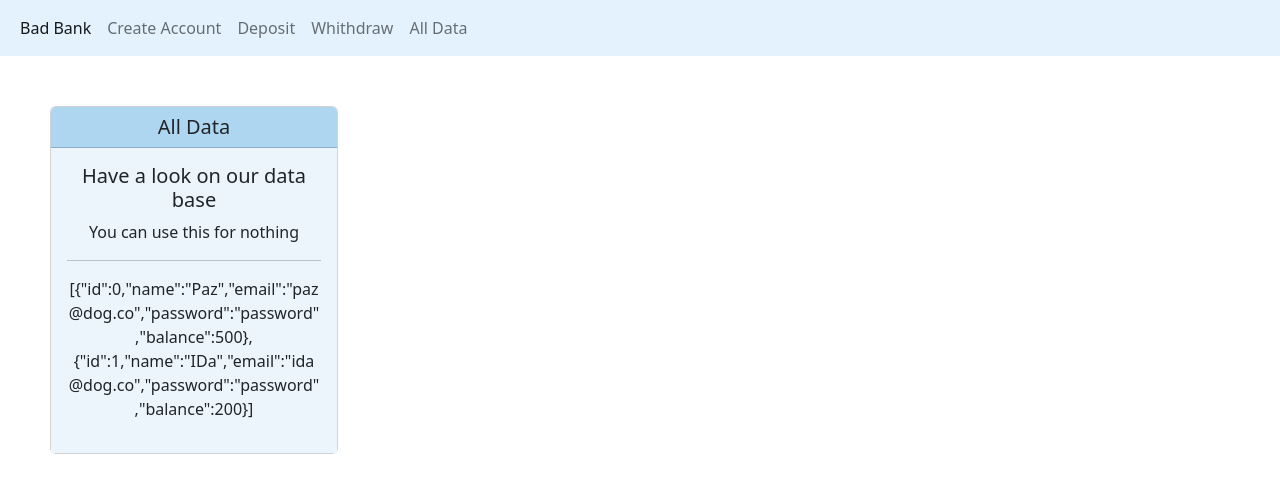
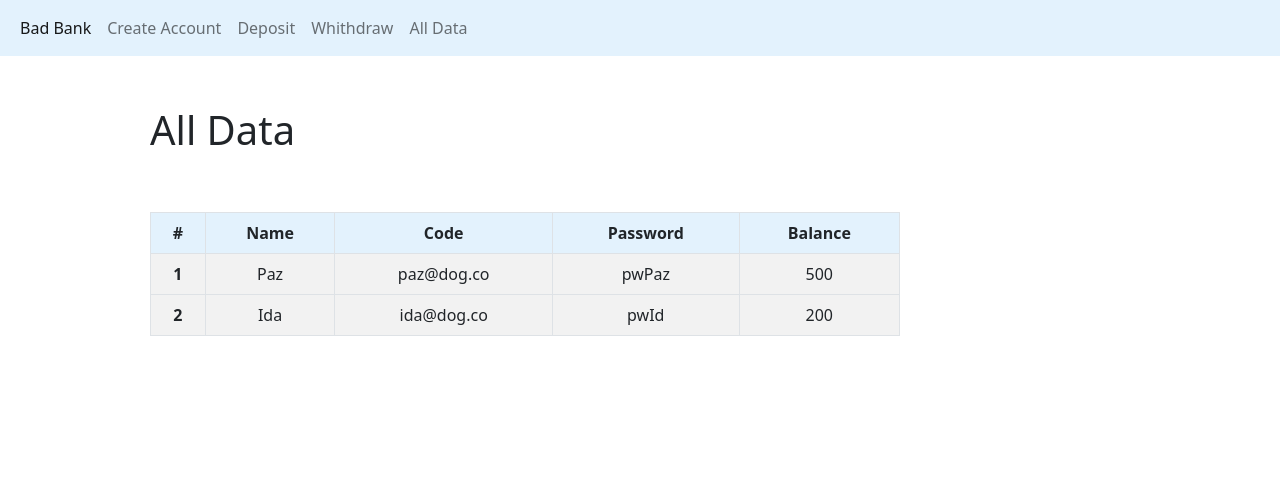
Before and after one commit to todiez/bank-react, a React (Create React App) app: page /alldata in a window 1280 px wide. Shown: the top 492 px of the page. Built offline with nearby package versions, Linux system fonts and the light colour scheme.

Commit message:
all data styled

```diff
--- a/src/components/AllData.js
+++ b/src/components/AllData.js
@@ -1,6 +1,5 @@
 import React from "react";
 import { useBankContext } from "../utils/BankContext";
-import Card from "./Card";
 
 function AllData() {
   //access shared context with help of react native function useContext and reference
@@ -8,21 +7,38 @@ function AllData() {
   const { bankUser, setBankUser } = useBankContext();
   console.log(bankUser);
 
+  return (
+    <div>
+
+      <h1 style={{textAlign: "left", paddingLeft: "150px", paddingTop: "50px"}}>All Data</h1>
 
 
-  return (
-      <Card
-        txtcolor="black"
-        header="All Data"
-        title="Have a look on our data base"
-        text="You can use this for nothing"
-        body={<p>{JSON.stringify(bankUser)}</p>}
-      />
-    // <div>
-    //   <h1>Welcome to BAD BANK</h1>
-    //   <h2>Your are at All Data</h2>
-    //   <p>{JSON.stringify(bankUser)}</p>
-    // </div>
+      <div className="table" style={{maxWidth: "900px", paddingLeft: "150px", paddingTop: "50px", }}>
+        <table className="table table-hover table-bordered table-striped">
+          <thead style={{background: "#e3f2fd"}}>
+            <tr>
+              <th scope="col">#</th>
+              <th scope="col">Name</th>
+              <th scope="col">Code</th>
+              <th scope="col">Password</th>
+              <th scope="col">Balance</th>
+            </tr>
+          </thead>
+
+          {bankUser?.map((user, counter) => (
+            <tbody key={user.id}>
+              <tr>
+                <th scope="row">{counter + 1}</th>
+                <td>{user.name}</td>
+                <td>{user.email}</td>
+                <td>{user.password}</td>
+                <td>{user.balance}</td>
+              </tr>
+            </tbody>
+          ))}
+        </table>
+      </div>
+    </div>
   );
 }
 
--- a/src/components/Card.js
+++ b/src/components/Card.js
@@ -8,7 +8,7 @@ function Card(props) {
           {props.text && <p className="card-text">{props.text}</p>}
           {<hr/>}
           {props.body}
-          {/* {props.status && <div id="createStatus">{props.status}</div>} */}
+          {props.status && <div id="createStatus">{props.status}</div>}
         </div>
       </div>
     );
--- a/src/components/CreateAccount.js
+++ b/src/components/CreateAccount.js
@@ -10,19 +10,10 @@ function CreateAccount() {
   const { bankUser, setBankUser } = useBankContext();
 
   const [show, setShow] = useState(true);
-  const [status, setStatus] = useState("");
+  const [status, setStatus] = useState(true);
   const [name, setName] = useState("");
   const [email, setEmail] = useState("");
   const [password, setPassword] = useState("");
-
-  //   function validate(field, label) {
-  //     if (!field) {
-  //       setStatus("Error: " + label);
-  //       setTimeout(() => setStatus(""), 100);
-  //       return false;
-  //     }
-  //     return true;
-  //   }
 
   function handleCreate() {
     if (name.length == 0) {
@@ -30,17 +21,16 @@ function CreateAccount() {
     } else if (email.length == 0) {
       alert("Please enter an email address");
     } else if (!email.includes("@") || !email.includes(".")) {
-        alert("Please enter a valid email address")
+      alert("Please enter a valid email address");
     } else if (password.length < 8) {
       alert("Password needs to be at least 8 characters long");
     } else {
-
       const id = bankUser.length;
       setBankUser([
         ...bankUser,
         { id: id, name: name, email: email, password: password, balance: 0 },
       ]);
-      alert("Successfully created Account")
+      alert("Successfully created Account");
       setShow(false);
     }
   }
@@ -57,7 +47,6 @@ function CreateAccount() {
       txtcolor="black"
       header="Create Account"
       title="Input necessary Data:"
-      status={status}
       body={
         show ? (
           <>
@@ -69,7 +58,10 @@ function CreateAccount() {
               id="name"
               placeholder="Enter name"
               value={name}
-              onChange={(e) => setName(e.currentTarget.value)}
+              onChange={(e) => {
+                setName(e.currentTarget.value);
+                if (name.length > 0) setStatus(false);
+              }}
             />
             <br />
             E-Mail Address
@@ -80,7 +72,10 @@ function CreateAccount() {
               id="email"
               placeholder="Enter email"
               value={email}
-              onChange={(e) => setEmail(e.currentTarget.value)}
+              onChange={(e) => {
+                setEmail(e.currentTarget.value);
+                if (email.length > 0) setStatus(false);
+              }}
             />
             <br />
             Password
@@ -91,12 +86,16 @@ function CreateAccount() {
               id="password"
               placeholder="Enter password"
               value={password}
-              onChange={(e) => setPassword(e.currentTarget.value)}
+              onChange={(e) => {
+                setPassword(e.currentTarget.value);
+                if (password.length > 0) setStatus(false);
+              }}
             />
             <br />
             <button
               type="submit"
               className="btn btn-light"
+              disabled={status}
               onClick={handleCreate}
             >
               Create Account
--- a/src/components/DepositFunds.js
+++ b/src/components/DepositFunds.js
@@ -4,31 +4,32 @@ import Card from "./Card";
 
 function DepositFunds() {
   const { bankUser, setBankUser } = useBankContext();
-  console.log(bankUser);
 
-  const [ deposit, setDeposit ] = useState(0);
+  const [deposit, setDeposit] = useState(0);
+  const [status, setStatus] = useState(true);
 
   function handleDeposit(e) {
     e.preventDefault();
-    console.log("handle Deposit fired")
-    console.log(typeof(deposit));
+    alert("Sucessfull Deposit!")
     const depositInt = parseFloat(deposit);
-    console.log(typeof(depositInt));
-    console.log(depositInt);
-
-
-    const balance = bankUser[0].balance;
     const newBalance = depositInt + bankUser[0].balance;
 
-    console.log(newBalance)
-
     setBankUser([
-        { id: 0, name: "Paz", email: "paz@dog.co", password: "password", balance: newBalance },
-    { id: 1, name: "IDa", email: "ida@dog.co", password: "password", balance: 200 }
-    ])
-
-
-
+      {
+        id: 0,
+        name: "Paz",
+        email: "paz@dog.co",
+        password: "password",
+        balance: newBalance,
+      },
+      {
+        id: 1,
+        name: "IDa",
+        email: "ida@dog.co",
+        password: "password",
+        balance: 200,
+      },
+    ]);
   }
 
   return (
@@ -47,16 +48,24 @@ function DepositFunds() {
                 type="number"
                 className="form-control"
                 id="deposit"
-                min="0.0"
+                min="0"
                 max="9999"
                 value={deposit}
-                onChange={(e) => setDeposit(e.currentTarget.value)}
+                onChange={(e) => {
+                  console.log(deposit);
+                  setStatus(false);
+                  if (deposit < 0) alert("Please enter a positive number");
+                  else if (isNaN(deposit))
+                    alert("Please insert a valid number");
+                  else setDeposit(e.currentTarget.value);
+                }}
               />
             </div>
             <br />
             <button
               type="submit"
               className="btn btn-light"
+              disabled={status}
               onClick={handleDeposit}
             >
               Deposit
--- a/src/components/WithdrawFunds.js
+++ b/src/components/WithdrawFunds.js
@@ -4,22 +4,15 @@ import Card from "./Card";
 
 function WithdrawFunds() {
   const { bankUser, setBankUser } = useBankContext();
-  console.log(bankUser);
 
   const [withdraw, setWithdraw] = useState(0);
+  const [status, setStatus] = useState(true);
 
   function handleWithdraw(e) {
     e.preventDefault();
-    console.log("handle withdraw fired");
-    console.log(typeof withdraw);
+    alert("Sucessfull Withdraw!");
     const withdrawInt = parseFloat(withdraw);
-    console.log(typeof withdrawInt);
-    console.log(withdrawInt);
-
-    const balance = bankUser[0].balance;
-    const newBalance = withdrawInt + bankUser[0].balance;
-
-    console.log(newBalance);
+    const newBalance = bankUser[0].balance - withdrawInt;
 
     setBankUser([
       {
@@ -55,16 +48,26 @@ function WithdrawFunds() {
                 type="number"
                 className="form-control"
                 id="withdraw"
-                min="-99999.0"
-                max="0.0"
+                min="0"
+                max="9999"
                 value={withdraw}
-                onChange={(e) => setWithdraw(e.currentTarget.value)}
+                onChange={(e) => {
+                  console.log(withdraw);
+                  setStatus(false);
+                  if (withdraw < 0) alert("Please enter a positive number");
+                  else if (withdraw > 1000) alert("Max withdraw amount per transaction is $1,000");
+                  else if (withdraw > bankUser[0].balance) alert("You are overdrafting your Account");
+                  else if (isNaN(withdraw))
+                    alert("Please insert a valid number");
+                  else setWithdraw(e.currentTarget.value);
+                }}
               />
             </div>
             <br />
             <button
               type="submit"
               className="btn btn-light"
+              disabled={status}
               onClick={handleWithdraw}
             >
               Withdraw
--- a/src/utils/BankContext.js
+++ b/src/utils/BankContext.js
@@ -10,8 +10,8 @@ export const useBankContext = () => useContext(BankContext);
 //keyword children needs to be children and nothing else
 export default function BankProvider({ children }) {
   const [bankUser, setBankUser] = useState([
-    { id: 0, name: "Paz", email: "paz@dog.co", password: "password", balance: 500.00 },
-    { id: 1, name: "IDa", email: "ida@dog.co", password: "password", balance: 200.00 }
+    { id: 0, name: "Paz", email: "paz@dog.co", password: "pwPaz", balance: 500.00 },
+    { id: 1, name: "Ida", email: "ida@dog.co", password: "pwId", balance: 200.00 }
   ]);
   //could also be the clients of an application of the database
 
```
